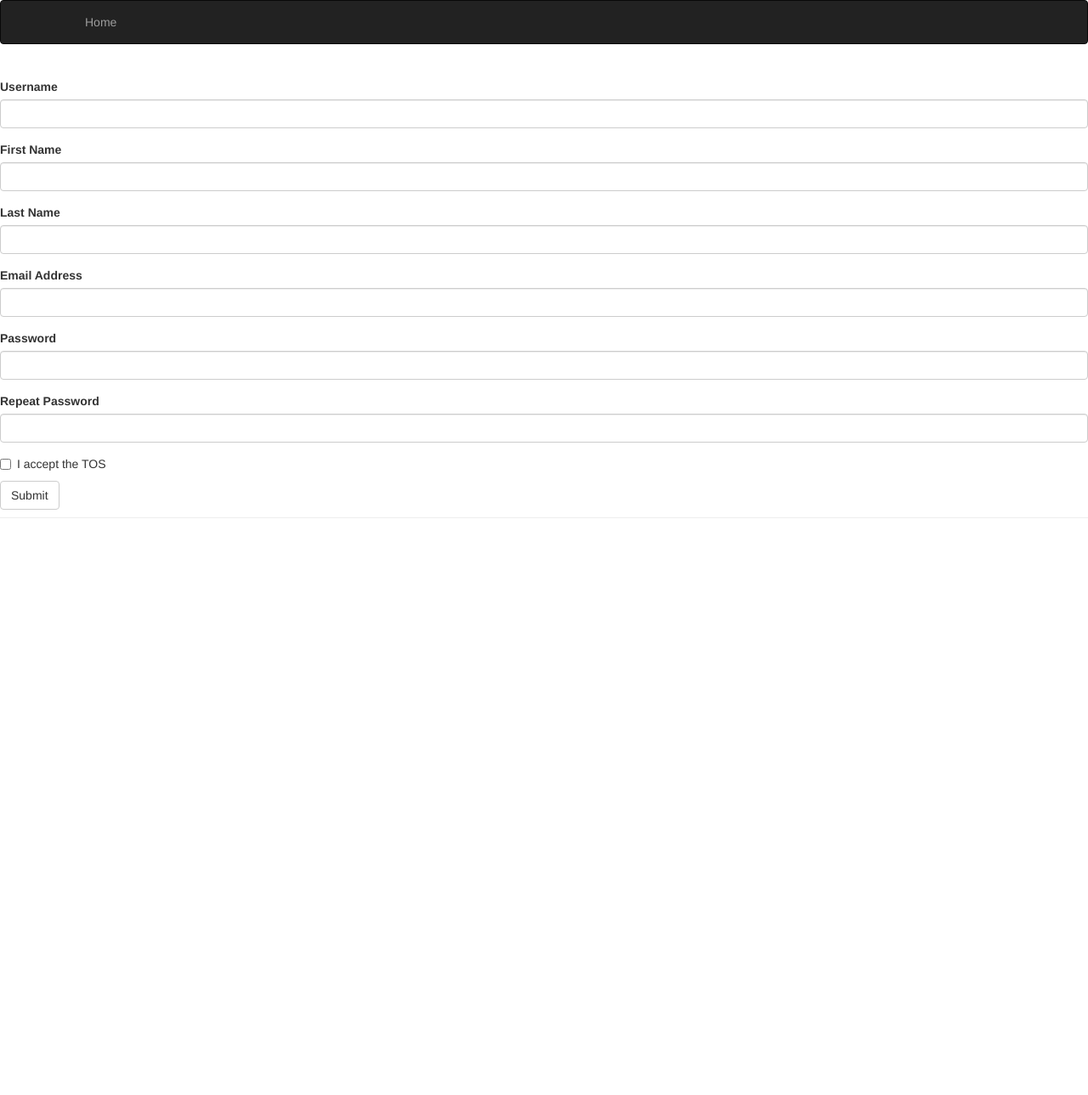
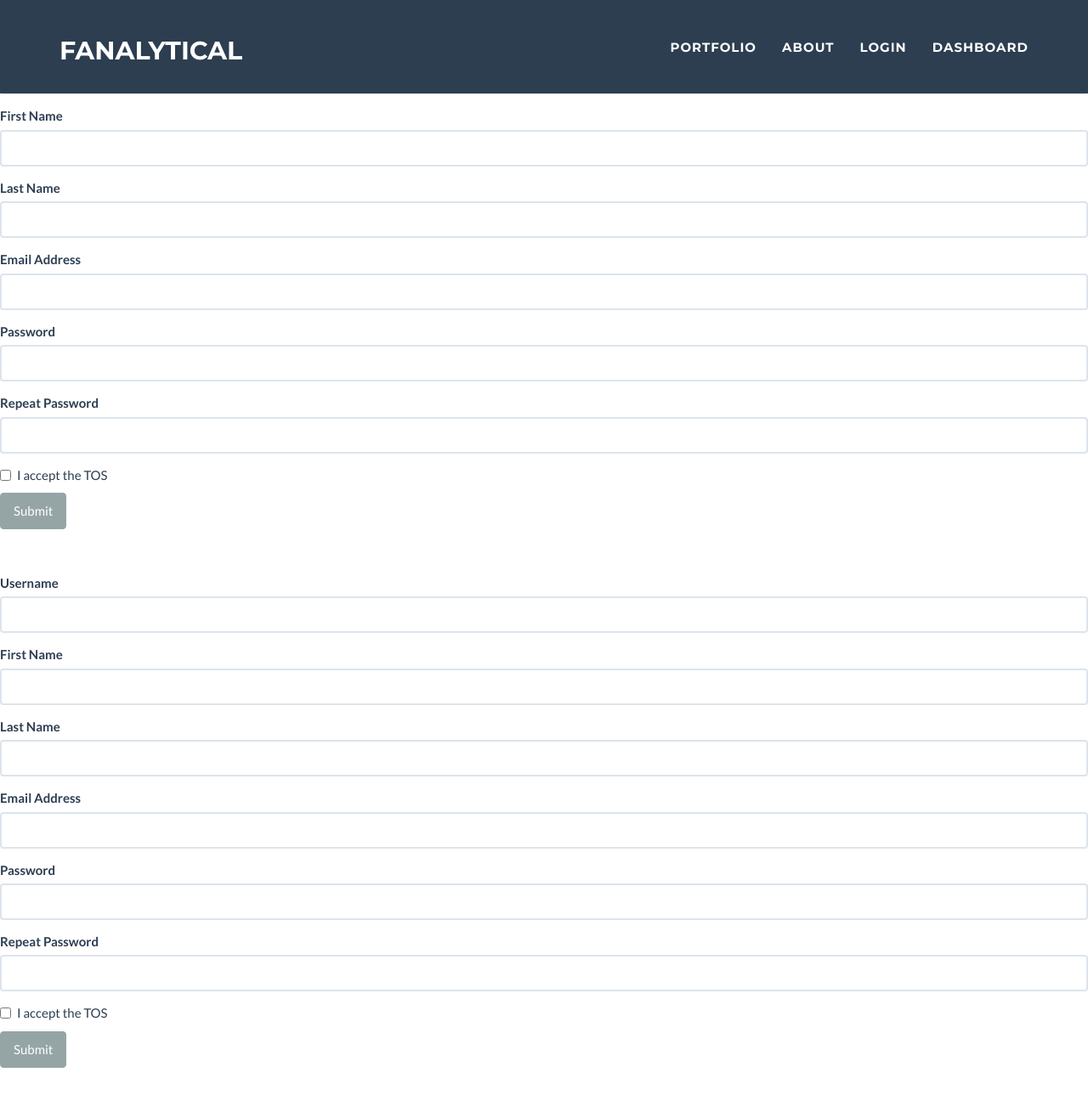
Before and after one commit to dbeatrice353/football_app, a Flask app: page /register in a window 1280 px wide. Shown: the whole page at 85% size. Before the commit the page ends 610 px from the top, so only its background shows below. Run offline with Flask 2, Linux system fonts and the light colour scheme; some libraries are stand-ins or nearby versions.

Commit message:
add templates and begin integrating css

```diff
--- a/app/main/views.py
+++ b/app/main/views.py
@@ -8,7 +8,21 @@
 from .. import db
 import flask
 
+# for nocache
+from flask import make_response
+from functools import wraps, update_wrapper
+from datetime import datetime
 
+def nocache(view):
+    @wraps(view)
+    def no_cache(*args, **kwargs):
+        response = make_response(view(*args, **kwargs))
+        response.headers['Last-Modified'] = datetime.now()
+        response.headers['Cache-Control'] = 'no-store, no-cache, must-revalidate, post-check=0, pre-check=0, max-age=0'
+        response.headers['Pragma'] = 'no-cache'
+        response.headers['Expires'] = '-1'
+        return response
+    return update_wrapper(no_cache, view)
 
 def login_required(f):
     '''Decorator that makes any view function require logging in.'''
@@ -27,8 +41,14 @@
     return flask.render_template('index.html')
 
 @main.route('/dashboard')
+@nocache
 def dashboard():
     return flask.render_template('dashboard.html')
+
+@main.route('/dashboard2')
+def dashboard2():
+    return flask.render_template('dashboard2.html')
+
 
 @main.route('/player_profile')
 @login_required
--- a/app/templates/base.html
+++ b/app/templates/base.html
@@ -4,36 +4,71 @@
 
 {% block head %}
 {{ super() }}
-<link rel="stylesheet" href="http://maxcdn.bootstrapcdn.com/bootstrap/3.3.5/css/bootstrap.min.css">
-<script src="https://ajax.googleapis.com/ajax/libs/jquery/1.11.3/jquery.min.js"></script>
-<script src="http://maxcdn.bootstrapcdn.com/bootstrap/3.3.5/js/bootstrap.min.js"></script>
-<link rel="shortcut icon" href="{{ url_for('static', filename='favicon.ico') }}" type="image/x-icon">
-<link rel="icon" href="{{ url_for('static', filename='favicon.ico') }}" type="image/x-icon">
+
+<meta charset="utf-8">
+<meta http-equiv="X-UA-Compatible" content="IE=edge">
 <meta name="viewport" content="width=device-width, initial-scale=1">
-<link rel=”apple-touch-icon” href="{{ url_for('static', filename='favicon.ico') }}"/>
-<link rel=”apple-touch-icon-precomposed” href="{{ url_for('static', filename='favicon.ico') }}" />
+<meta name="description" content="">
+<meta name="author" content="">
+
+<title>Freelancer - Start Bootstrap Theme</title>
+
+
+
+<!-- Bootstrap Core CSS - Uses Bootswatch Flatly Theme: http://bootswatch.com/flatly/ -->
+<link href="static/css/bootstrap.min.css" rel="stylesheet">
+
+<!-- Custom CSS -->
+<link href="static/css/freelancer.css" rel="stylesheet">
+
+<!-- Custom Fonts -->
+<link href="static/font-awesome/css/font-awesome.min.css" rel="stylesheet" type="text/css">
+<link href="http://fonts.googleapis.com/css?family=Montserrat:400,700" rel="stylesheet" type="text/css">
+<link href="http://fonts.googleapis.com/css?family=Lato:400,700,400italic,700italic" rel="stylesheet" type="text/css">
+
+
+
+
 {% endblock %}
 {% block navbar %}
-<div class="navbar navbar-inverse" role="navigation">
+
+<nav class="navbar navbar-default navbar-fixed-top">
     <div class="container">
-        <div class="navbar-header">
-            <button type="button" class="navbar-toggle" data-toggle="collapse" data-target=".navbar-collapse">
+        <!-- Brand and toggle get grouped for better mobile display -->
+        <div class="navbar-header page-scroll">
+            <button type="button" class="navbar-toggle" data-toggle="collapse" data-target="#bs-example-navbar-collapse-1">
                 <span class="sr-only">Toggle navigation</span>
                 <span class="icon-bar"></span>
                 <span class="icon-bar"></span>
                 <span class="icon-bar"></span>
             </button>
+            <a class="navbar-brand" href="/">Fanalytical</a>
         </div>
-        <div class="navbar-collapse collapse">
-            <ul class="nav navbar-nav">
-                <li><a href="/">Home</a></li>
-                <!--<li><a href="/profile">Profile</a></li>
-                <li><a href="/login">Login</a></li>-->
+
+        <!-- Collect the nav links, forms, and other content for toggling -->
+        <div class="collapse navbar-collapse" id="bs-example-navbar-collapse-1">
+            <ul class="nav navbar-nav navbar-right">
+                <li class="hidden">
+                    <a href="#page-top"></a>
+                </li>
+                <li class="page-scroll">
+                    <a href="#portfolio">Portfolio</a>
+                </li>
+                <li class="page-scroll">
+                    <a href="#about">About</a>
+                </li>
+                <li class="page-scroll">
+                    <a href="/login">Login</a>
+                </li>
+                <li class="page-scroll">
+                    <a href="/dashboard">Dashboard</a>
+                </li>
             </ul>
         </div>
+        <!-- /.navbar-collapse -->
     </div>
-</div>
-{% endblock %}
+    <!-- /.container-fluid -->
+</nav>
 
 {% block content %}
     {% block page_content %}{% endblock %}
@@ -42,3 +77,4 @@
 {% block scripts %}
 {{ super() }}
 {% endblock %}
+{% endblock %}
--- a/app/templates/index.html
+++ b/app/templates/index.html
@@ -60,7 +60,7 @@
                         <a href="#about">About</a>
                     </li>
                     <li class="page-scroll">
-                        <a href="#contact">Contact</a>
+                        <a href="/login">Login</a>
                     </li>
                     <li class="page-scroll">
                         <a href="/dashboard">Dashboard</a>
--- a/app/templates/login.html
+++ b/app/templates/login.html
@@ -1,3 +1,4 @@
+
 {% extends "base.html" %}
 {% import "bootstrap/wtf.html" as wtf %}
 
```
Also changed, not shown: app/main/nocache.py (added, +14 -0 lines), app/static/css/dashboard.css (added, +20 -0 lines), app/templates/dashboard.html (+5 -2 lines).
